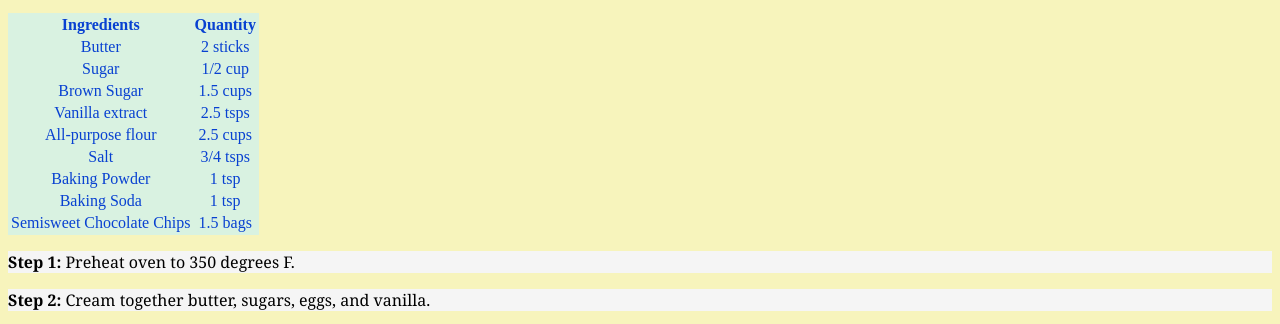
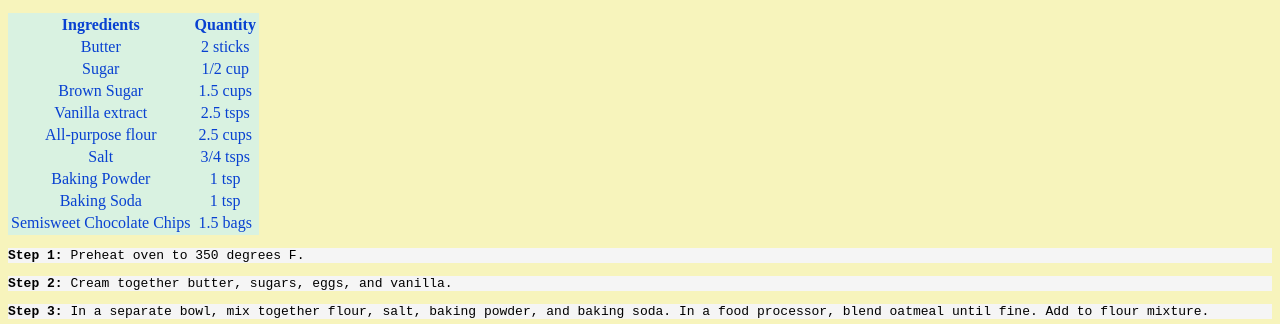
Before and after one commit to axbiii/axbiii.github.io, a plain HTML site: page index.html in a window 1280 px wide. Shown: the part 622-946 px from the top of the page. Drawn offline with Linux system fonts and the light colour scheme.

Commit message:
Update index.html

```diff
--- a/index.html
+++ b/index.html
@@ -8,7 +8,7 @@
             background-color:rgb(247, 244, 188);
         }
         p {
-            font-family: Georgia;
+            font-family: monospace;
             text-align:justify;
             background-color:rgb(245, 245, 245);
         }
```
